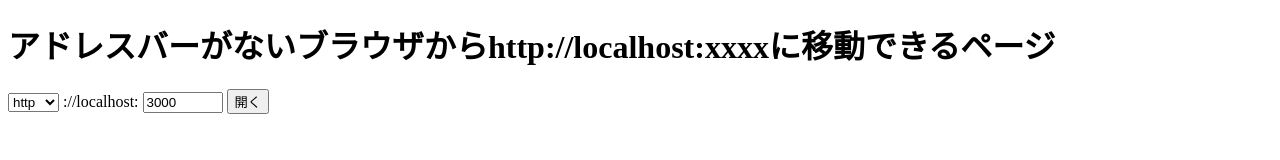
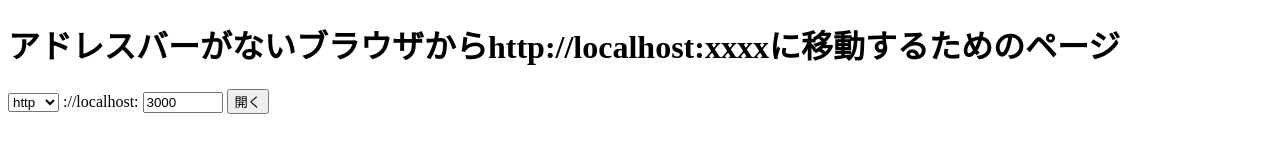
Before and after one commit to ytkg/localhost-opener, a plain HTML site: page index.html in a window 1280 px wide. Drawn offline with Linux system fonts and the light colour scheme.

Commit message:
Rename site name

```diff
--- a/index.html
+++ b/index.html
@@ -3,12 +3,12 @@
   <head>
     <meta charset="UTF-8">
     <meta name="viewport" content="width=device-width, initial-scale=1.0">
-    <title>アドレスバーがないブラウザからhttp://localhost:xxxxに移動できるページ</title>
+    <title>アドレスバーがないブラウザからhttp://localhost:xxxxに移動するためのページ</title>
     <meta name="description" content="アドレスバーがないブラウザから http://localhost:xxxx に移動できるページを作成しました。">
     <meta name="keywords" content="アドレスバー, ブラウザ, localhost, 移動, ページ">
   </head>
   <body>
-    <h1>アドレスバーがないブラウザからhttp://localhost:xxxxに移動できるページ</h1>
+    <h1>アドレスバーがないブラウザからhttp://localhost:xxxxに移動するためのページ</h1>
 
     <select id="protocolSelect">
       <option value="http">http</option>
```
